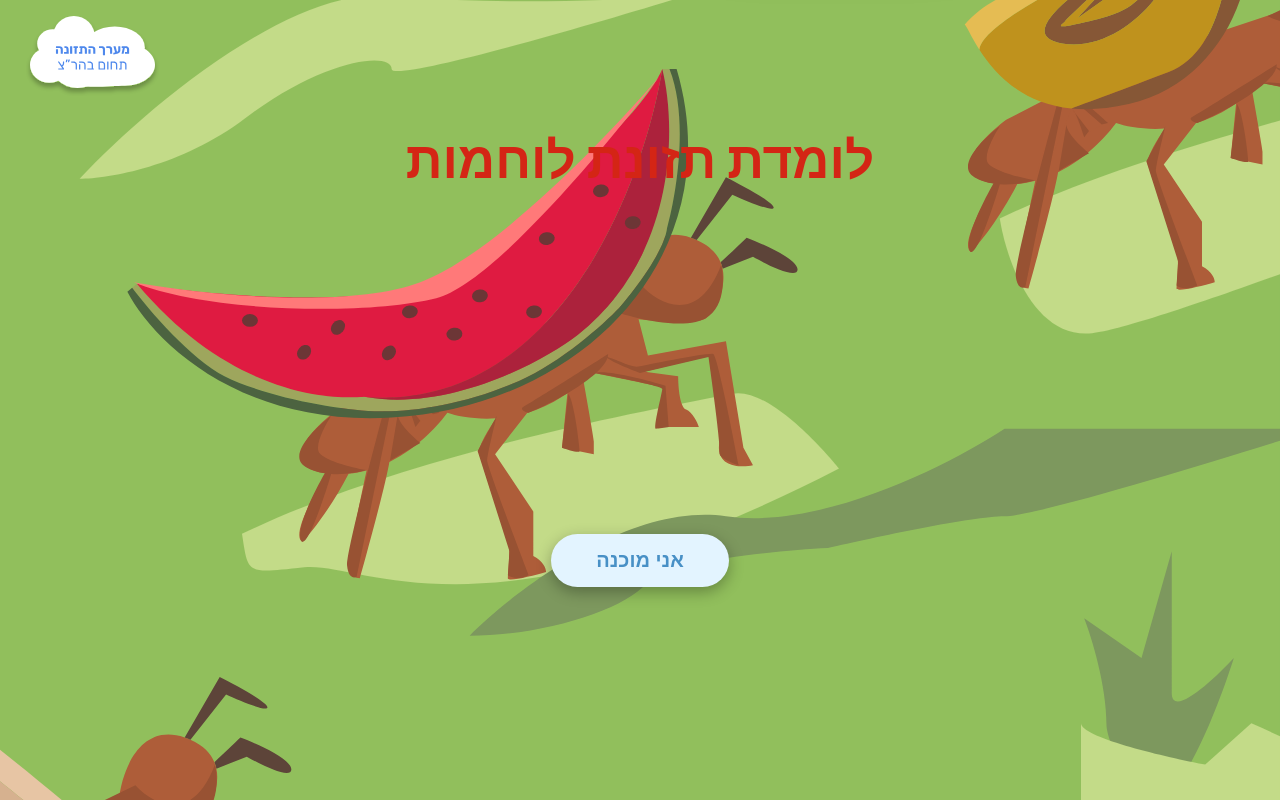
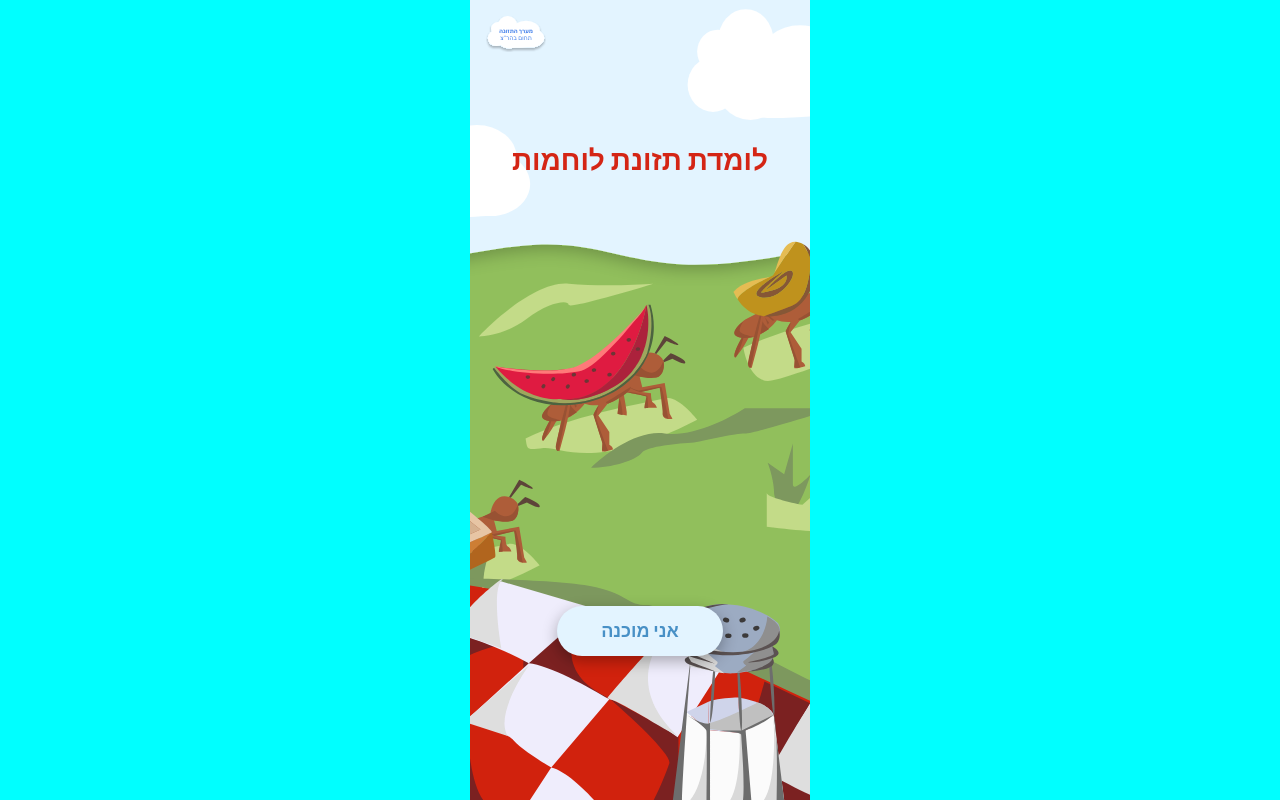
Before and after one commit to AM2905/food-app-soldior, a React (Vite) app: page / in a window 1280 px wide. Built offline with nearby package versions, Linux system fonts and the light colour scheme; the HTML template or start-up script is replaced by a standard one.

Commit message:
plsplspls

```diff
--- a/src/css/App.css
+++ b/src/css/App.css
@@ -1,3 +1,15 @@
-body{
-    background-color: aqua;
+body {
+  background-color: aqua;
+  margin: 0;
+  display: flex;
+  justify-content: center;
+  min-height: 100vh;
 }
+
+.app {
+width: 100%;
+  min-width: 340px; /* ← never shrink below this */
+  max-width: 390px;  min-height: 100vh;
+  position: relative;
+  overflow: hidden;
+}
--- a/src/css/style.css
+++ b/src/css/style.css
@@ -1,89 +1,93 @@
 @import url('https://fonts.googleapis.com/css2?family=Rubik:wght@400;700&display=swap');
-.firstPage-container {
-  height: 100vh;
-  width: 100vw;
-background-image: url("../assets/firstbackground.svg");
-  background-size: cover;
-  background-position: center;
-
-  display: flex;
-  justify-content: center;
-  align-items: center;
-}
-
-.oppeningPart-container{
-   height: 100vh;
-  width: 100vw;
-background-image: url("../assets/background-second-screen-soldior.svg");
-  background-size: cover;
-  background-position: center;
-
-  display: flex;
-  justify-content: center;
-  align-items: center;
-}
 
 * {
   margin: 0;
   padding: 0;
   box-sizing: border-box;
 }
-.first-title{
+
+body {
+  font-family: 'Rubik', sans-serif;
+  overflow: hidden;
+  display: flex;
+  justify-content: center;
+  background-color: aqua;
+}
+
+/* ── shared container ── */
+.firstPage-container,
+.oppeningPart-container {
+  height: 100vh;
+  width: 100%;
+  max-width: 430px;
+  position: relative;
+  display: flex;
+  justify-content: center;
+  align-items: center;
+  overflow: hidden;
+}
+
+.firstPage-container {
+  background-image: url("../assets/firstbackground.svg");
+  background-size: cover;
+  background-position: center;
+}
+
+.oppeningPart-container {
+  background-image: url("../assets/background-second-screen-soldior.svg");
+  background-size: cover;
+  background-position: center;
+}
+
+/* ── logo ── */
+.logo {
   position: absolute;
-  transform: translate(-50%,-50%);
-  top:20vh;
+  top: 16px;
+  left: 16px;
+  width: 60px;
+}
+
+/* ── title ── */
+.first-title {
+  position: absolute;
+  top: 18%;
   left: 50%;
-  font-size:4vmax;
-  color:#D42515;
+  transform: translateX(-50%);
+  font-size: 28px;
+  color: #D42515;
   direction: rtl;
   white-space: nowrap;
   font-weight: bold;
+  text-align: center;
 }
-.logo{
+
+/* ── buttons ── */
+.start-button,
+.next-button {
   position: absolute;
-  top:2vh;
-  left: 2vw;;
-}
-body {
-   font-family: 'Rubik', sans-serif;
-  overflow: hidden;
-}
-.start-button {
-  position: relative;
-  padding: 15px 45px;
-  font-size: 20px;
+  padding: 14px 44px;
+  font-size: 18px;
   border: none;
   border-radius: 50px;
-
   background-color: #E3F4FF;
   color: #4890C6;
   font-weight: bold;
-  top:20vh;
   cursor: pointer;
   box-shadow: 0 5px 15px rgba(0,0,0,0.3);
-  transition: 0.2s;
+  transition: transform 0.2s;
+  font-family: 'Rubik', sans-serif;
 }
 
-
-.next-button{
-   position: relative;
-  padding: 15px 45px;
-  font-size: 20px;
-  border: none;
-  border-radius: 50px;
-
-  background-color: #E3F4FF;
-  color: #4890C6;
-  font-weight: bold;
-  bottom:-45vh;
-  left:-30vw;
-  cursor: pointer;
-  box-shadow: 0 5px 15px rgba(0,0,0,0.3);
-  transition: 0.2s;
+.start-button {
+  bottom: 18%;
 }
 
+.next-button {
+  bottom: 8%;
+  right: 8%;
+}
 
-
-.start-button:hover {
+.start-button:hover,
+.next-button:hover {
   transform: scale(1.05);
 }
```
Also changed, not shown: 1 other file (tests, documents, lock files or other folders).
